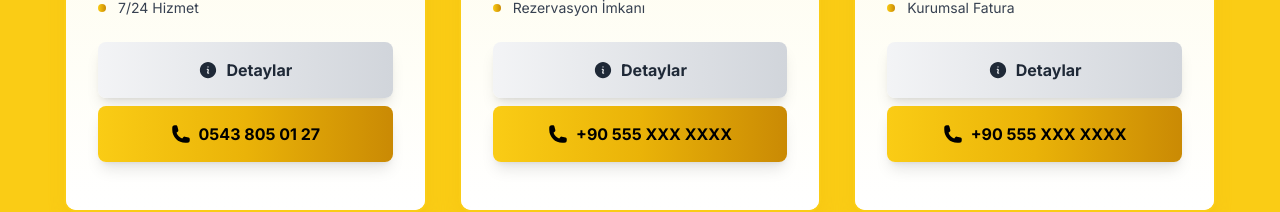
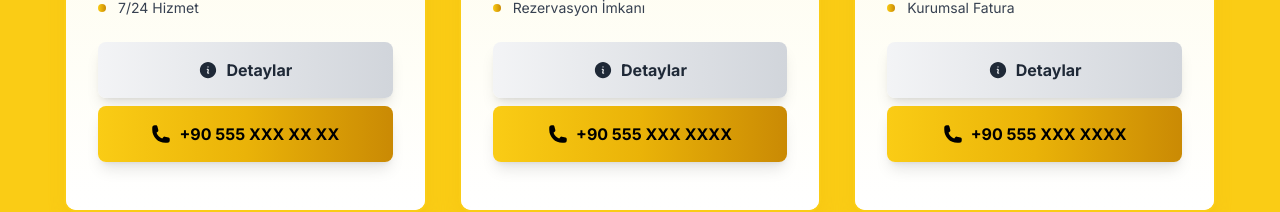
Before and after one commit to mhmtalitas/taksi, a Next.js app: page / in a window 1280 px wide. Shown: the part 780-992 px from the top of the page. Built offline with nearby package versions, Linux system fonts and the light colour scheme.

Commit message:
Telefon numaralarını güncelle - Onur Taş ve diğer taksiciler için +90 555 XXX XX XX formatına çevir

```diff
--- a/app/components/TaxiCard.tsx
+++ b/app/components/TaxiCard.tsx
@@ -22,9 +22,8 @@ interface TaxiCardProps {
 export default function TaxiCard({ taxi }: TaxiCardProps) {
   // Telefon numarasını maskele
   const formatPhone = (phone: string) => {
-    if (phone.startsWith('+90 555')) return phone;
-    if (phone.startsWith('0543')) return phone; // Onur Taş'ın numarası için özel durum
-    return '+90 555 XXX XXXX';
+    // Tüm telefon numaraları zaten +90 555 XXX XX XX formatında
+    return phone;
   };
 
   // Slug oluştur (eğer yoksa)
--- a/app/components/TaxiData.tsx
+++ b/app/components/TaxiData.tsx
@@ -7,7 +7,7 @@ export const taxis = {
       rating: 4.9,
       isPremium: true,
       features: ["Lüks Araçlar", "Profesyonel Sürücüler", "7/24 Hizmet"],
-      phone: "0543 805 01 27",
+      phone: "+90 555 XXX XX XX",
       image: "https://images.unsplash.com/photo-1619551734325-81aaf323686c?w=800",
       slug: "onur-tas",
       driverInfo: {
```
Also changed, not shown: public/robots.txt.
